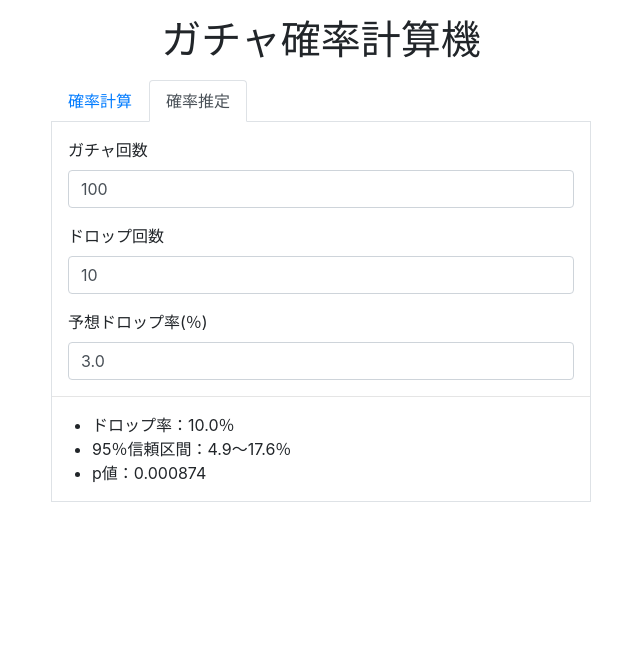
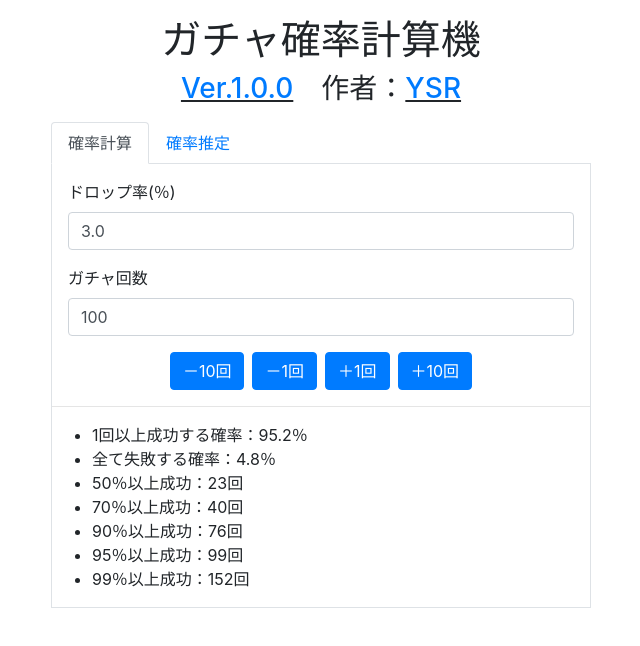
Before and after one commit to YSRKEN/CalcGachaProbTool, an Angular app in the folder CalcGachaProbTool/: page / in a window 1280 px wide. Shown: the top 646 px of the page, without its empty margins (319-959 px from the left). Built offline with nearby package versions, Linux system fonts and the light colour scheme.

Commit message:
バージョン情報を追加した

```diff
--- a/CalcGachaProbTool/src/app/main/main.component.html
+++ b/CalcGachaProbTool/src/app/main/main.component.html
@@ -3,12 +3,14 @@
         <div class="col-xs-12 col-sm-8 col-md-6 mx-auto my-3">
             <h1 class="text-center d-none d-sm-block">ガチャ確率計算機</h1>
             <h2 class="text-center d-xs-block d-sm-none">ガチャ確率計算機</h2>
+            <h3 class="text-center d-none d-sm-block"><u><a href="https://github.com/YSRKEN/CalcGachaProbTool">Ver.1.0.0</a></u>　作者：<u><a href="https://twitter.com/YSRKEN">YSR</a></u></h3>
+            <h4 class="text-center d-xs-block d-sm-none"><u><a href="https://github.com/YSRKEN/CalcGachaProbTool">Ver.1.0.0</a></u>　作者：<u><a href="https://twitter.com/YSRKEN">YSR</a></u></h4>
             <!-- タブ部分 -->
             <nav class="mt-3">
                 <div class="nav nav-tabs" id="nav-tab" role="tablist">
-                    <a class="nav-item nav-link" id="nav-calcprob-tab" data-toggle="tab" href="#nav-calcprob" role="tab" aria-controls="nav-calcprob"
+                    <a class="nav-item nav-link active" id="nav-calcprob-tab" data-toggle="tab" href="#nav-calcprob" role="tab" aria-controls="nav-calcprob"
                         aria-selected="true">確率計算</a>
-                    <a class="nav-item nav-link active" id="nav-testprob-tab" data-toggle="tab" href="#nav-testprob" role="tab" aria-controls="nav-testprob"
+                    <a class="nav-item nav-link" id="nav-testprob-tab" data-toggle="tab" href="#nav-testprob" role="tab" aria-controls="nav-testprob"
                         aria-selected="false">確率推定</a>
                 </div>
             </nav>
@@ -17,12 +19,12 @@
             <div class="tab-content" id="nav-tabContent">
 
                 <!-- 確率計算 -->
-                <div class="tab-pane border-right border-bottom border-left pt-3" id="nav-calcprob" role="tabpanel" aria-labelledby="nav-calcprob-tab">
+                <div class="tab-pane active border-right border-bottom border-left pt-3" id="nav-calcprob" role="tabpanel" aria-labelledby="nav-calcprob-tab">
                     <app-calc-prob></app-calc-prob>
                 </div>
 
                 <!-- 確率推定 -->
-                <div class="tab-pane active border-right border-bottom border-left pt-3" id="nav-testprob" role="tabpanel" aria-labelledby="nav-testprob-tab">
+                <div class="tab-pane border-right border-bottom border-left pt-3" id="nav-testprob" role="tabpanel" aria-labelledby="nav-testprob-tab">
                     <app-test-prob></app-test-prob>
                 </div>
             </div>
```
